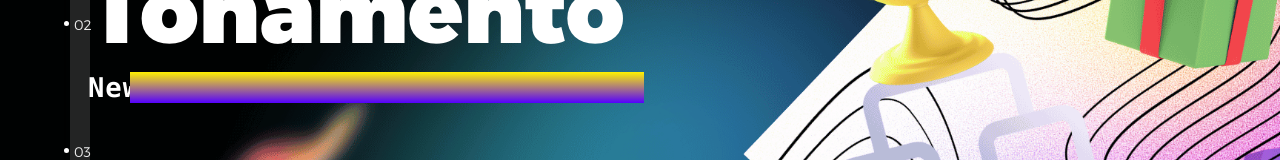
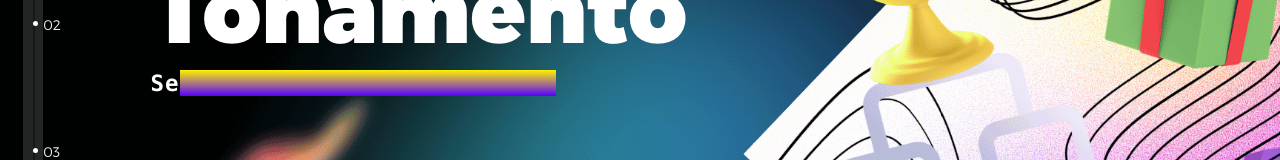
Before and after one commit to tonamento/website-frontend, a React (Create React App) app: page / in a window 1280 px wide. Shown: the part 245-405 px from the top of the page. Built offline with nearby package versions, Linux system fonts and the light colour scheme; a web font is replaced by a local one.

Commit message:
Responsive for loptops

```diff
--- a/package.json
+++ b/package.json
@@ -1,7 +1,7 @@
 {
   "name": "website-frontend",
   "version": "0.1.0",
-  "homepage": "https://JustinStar-py.github.io/tonamento-react",
+  "homepage": "tonamento.app",
   "private": true,
   "dependencies": {
     "@testing-library/jest-dom": "^5.17.0",
--- a/src/App.js
+++ b/src/App.js
@@ -47,7 +47,6 @@ function App() {
   }, [])
   return (
     <div className="App">
-      <div id='nav-cover'></div>
       <div class="cursor"></div>
       <div className="perspective effect-rotate-left">
         <div className="container"><div className="outer-nav--return"></div>
@@ -61,8 +60,8 @@ function App() {
                         <span> <h1>Tonamento</h1> </span>
                         <div class="typing-slider">
                            <p>The first decentralized game brokerage</p>
-                           <p>New gameFi project in base chain</p>
-                           <p>Yes, here we go!</p>
+                           <p>Second generation of Game-Fi</p>
+                           {/* <p>The first decentralized game brokerage</p> */}
                         </div>
                         <button className="cta">Games
                           <svg version="1.1" id="Layer_1" x="0px" y="0px" viewBox="0 0 150 118">
--- a/src/components/Header.js
+++ b/src/components/Header.js
@@ -15,6 +15,7 @@ function Header() {
                </div>
         </header>
         <nav className="l-side-nav">
+          <div id='nav-cover'></div>
            <ul className="side-nav">
                <li key="home" className="is-active"><span>Home</span></li>
                <li key="whats"><span>Whats Tonamento?</span></li>
--- a/src/css/customStyle.css
+++ b/src/css/customStyle.css
@@ -121,7 +121,7 @@ span.typed-cursor {
     /* backdrop-filter: blur(2px); */
     border-radius: 15px;
     top: 12%;
-    left: 70px;
+    left: -10px;
     width: 20px;
     height: 550px;
 }
--- a/src/css/main.css
+++ b/src/css/main.css
@@ -232,18 +232,12 @@ body {
     height:100%;
     margin:0 auto
 }
-.l-side-nav{
-    position:absolute;
-    left:0;
-    display:-webkit-box;
-    display:-webkit-flex;
-    display:-ms-flexbox;
-    display:flex;
-    height:100%;
-    -webkit-box-align:center;
-    -webkit-align-items:center;
-    -ms-flex-align:center;
-    align-items:center
+.l-side-nav {
+    position: absolute;
+    display: flex;
+    height: 100%;
+    align-items: center;
+    right: 94%;
 }
 .l-side-nav::before{
     content:"";
@@ -576,7 +570,7 @@ body {
 .intro {
     position: relative;
     display: flex;
-    right: 120px;
+    right: 10%;
     width: 900px;
     max-width: 75%;
     height: 100%;
@@ -584,6 +578,13 @@ body {
     justify-content: center;
     margin: 0 auto;
 }
+
+@media (min-width: 1180px) and (max-width: 1500px) {
+    .intro {
+        right: 5%;
+    }
+}
+
 @media (max-width: 1180px){
     .intro{
         max-width:100%
--- a/src/css/typeAnim.css
+++ b/src/css/typeAnim.css
@@ -15,15 +15,29 @@
         width: 0;
    }
 }
+
 @keyframes slide {
     33.3333333333% {
-        font-size: 1.7rem;
+        font-size: 1.6rem;
         letter-spacing: 1px;
-   }
+}
     to {
         font-size: 0;
         letter-spacing: 0;
-   }
+}
+}
+
+@media (min-width: 1180px) and (max-width: 1500px) {
+    @keyframes slide {
+        33.3333333333% {
+            font-size: 1.4rem;
+            letter-spacing: 1px;
+    }
+        to {
+            font-size: 0;
+            letter-spacing: 0;
+    }
+    }
 }
 .typing-slider {
     font-family: Consolas, monospace;
```
